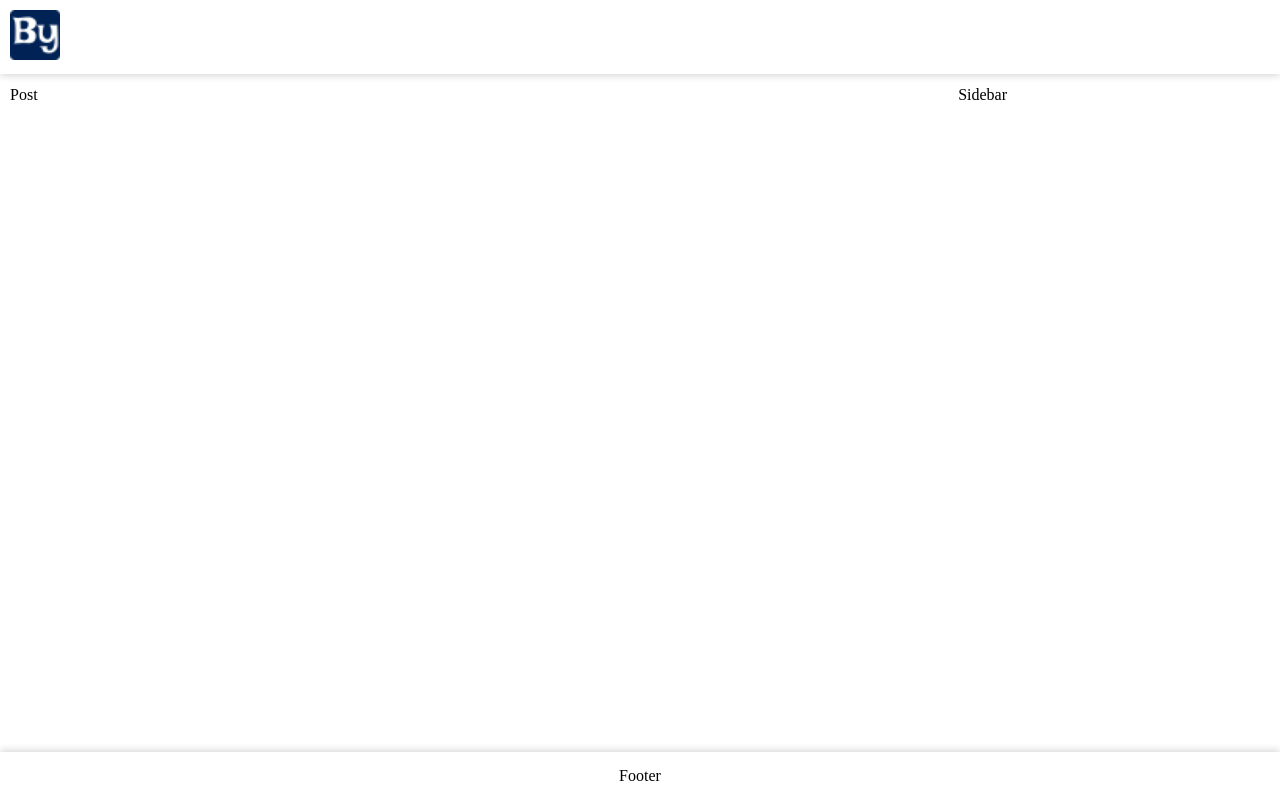
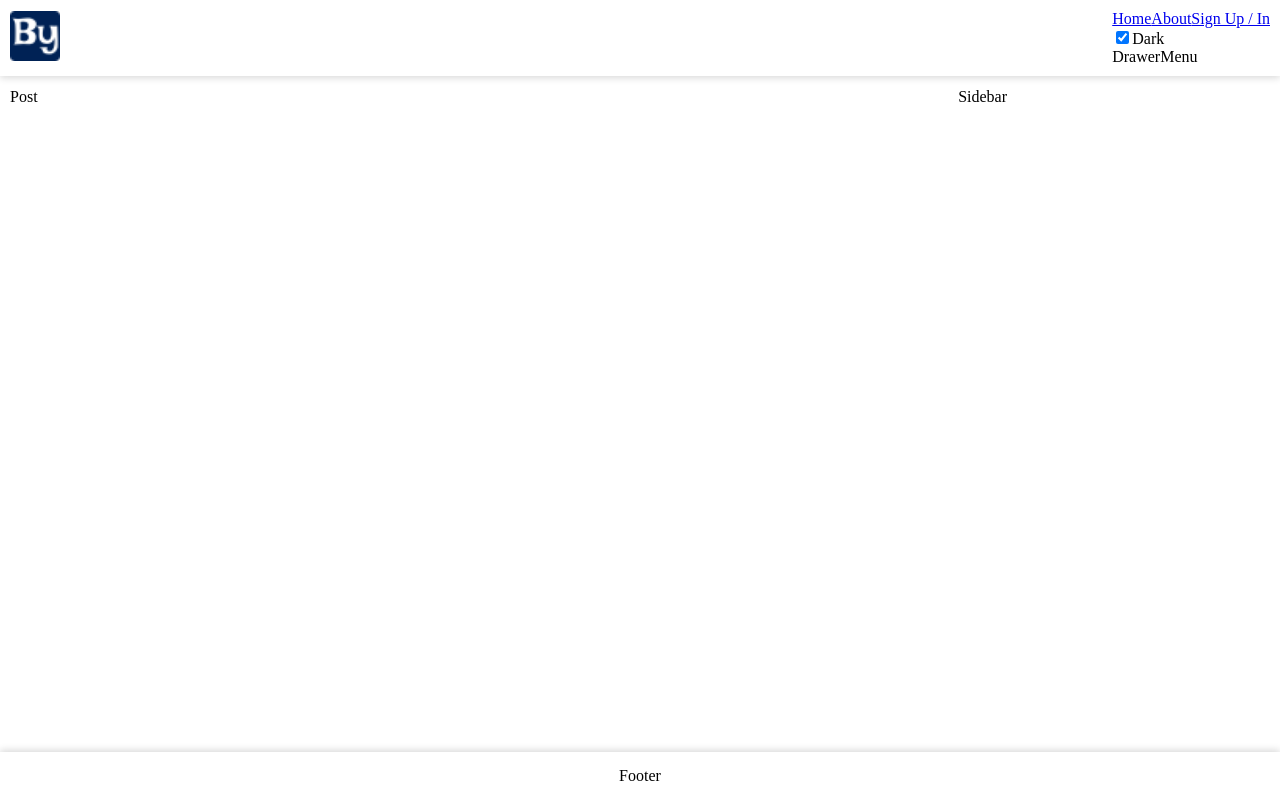
Before and after one commit to OdilovMM/blog-frontend-server-nestjs, a React (Vite) app: page / in a window 1280 px wide. Built offline with nearby package versions, Linux system fonts and the light colour scheme.

Commit message:
add: header menu and redux state

```diff
--- /dev/null
+++ b/src/app/hooks.ts
@@ -0,0 +1,6 @@
+import { TypedUseSelectorHook, useDispatch, useSelector } from 'react-redux';
+import type { RootState, AppDispatch } from './store';
+
+// Use throughout your app instead of plain `useDispatch` and `useSelector`
+export const useAppDispatch = () => useDispatch<AppDispatch>();
+export const useAppSelector: TypedUseSelectorHook<RootState> = useSelector;
--- a/src/features/store.ts
+++ b/src/app/store.ts
@@ -1,9 +1,11 @@
 import { configureStore, ThunkAction, Action } from "@reduxjs/toolkit";
-import { rootApi } from "./rootApi";
+import { rootApi } from "../features/rootApi";
+import authReducer from '../features/auth/slice/authSlice';
 
 export const store = configureStore({
     reducer: {
         [rootApi.reducerPath]: rootApi.reducer,
+        auth: authReducer
     },
     middleware: (getDefaultMiddleware) => getDefaultMiddleware().concat(rootApi.middleware)
 })
--- /dev/null
+++ b/src/features/auth/slice/authSlice.ts
@@ -0,0 +1,31 @@
+import { createSlice, PayloadAction } from "@reduxjs/toolkit";
+import { UserDto } from "../dtos/user.dto";
+import { authApi } from "../api/authApi";
+import { RootState } from "../../../app/store";
+
+
+interface AuthState {
+    user: UserDto | null
+}
+
+const initialState: AuthState = {
+    user: null
+}
+
+
+const authSlice = createSlice({
+    name: 'auth',
+    initialState,
+    reducers: {},
+    extraReducers(builder) {
+        builder.addMatcher(authApi.endpoints.signIn.matchFulfilled,
+            (state, action:PayloadAction<UserDto>)=> {
+                state.user = action.payload;
+            }
+
+        )
+    }
+})
+
+export default authSlice.reducer;
+export const selectCurrentUser = (state: RootState)=> state.auth;
--- a/src/features/common/components/Header.tsx
+++ b/src/features/common/components/Header.tsx
@@ -1,8 +1,16 @@
-import React from 'react';
+import React, { useState } from 'react';
 import { NavLink } from 'react-router-dom';
 import logo from '../../../assets/logo.png';
+import DesktopMenu from './menus/DesktopMenu';
+import { selectCurrentUser } from '../../auth/slice/authSlice';
+import { useAppSelector } from '../../../app/hooks';
+import DrawerMenu from './menus/DrawerMenu';
 
 const Header = () => {
+  const { user } = useAppSelector(selectCurrentUser);
+  const [dark, setDark] = useState(true);
+  const handleChangeTheme = () => {};
+
   return (
     <header>
       <div className="logo">
@@ -11,7 +19,20 @@ const Header = () => {
         </NavLink>
       </div>
 
-      <div className="menu"></div>
+      <div className="menu">
+        <DesktopMenu user={user} />
+        <span className="sp-border">
+          <input
+            type="checkbox"
+            id="dark"
+            name="dark"
+            checked={dark}
+            onChange={handleChangeTheme}
+          />
+          <label htmlFor="dark">Dark</label>
+        </span>
+        <DrawerMenu user={user} />
+      </div>
     </header>
   );
 };
--- /dev/null
+++ b/src/features/common/components/menus/DesktopMenu.tsx
@@ -0,0 +1,29 @@
+import React from 'react';
+import { UserDto } from '../../../auth/dtos/user.dto';
+import { NavLink } from 'react-router-dom';
+
+const DesktopMenu = ({ user }: { user: UserDto | null }) => {
+  return (
+    <div className="desk-menu">
+      <NavLink to="/" className={({ isActive }) => (isActive ? 'active' : '')}>
+        Home
+      </NavLink>
+      <NavLink
+        to="/about"
+        className={({ isActive }) => (isActive ? 'active' : '')}
+      >
+        About
+      </NavLink>
+      {!user && (
+        <NavLink
+          to="/auth"
+          className={({ isActive }) => (isActive ? 'active' : '')}
+        >
+          Sign Up / In
+        </NavLink>
+      )}
+    </div>
+  );
+};
+
+export default DesktopMenu;
--- /dev/null
+++ b/src/features/common/components/menus/DrawerMenu.tsx
@@ -0,0 +1,8 @@
+import React from 'react';
+import { UserDto } from '../../../auth/dtos/user.dto';
+
+const DrawerMenu = ({ user }: { user: UserDto | null }) => {
+  return <div>DrawerMenu</div>;
+};
+
+export default DrawerMenu;
--- a/src/main.tsx
+++ b/src/main.tsx
@@ -5,7 +5,7 @@ import App from './App.tsx';
 import { closeSnackbar, SnackbarProvider } from 'notistack';
 import { Route, BrowserRouter, Routes } from 'react-router-dom';
 import { Provider } from 'react-redux';
-import { store } from './features/store.ts';
+import { store } from './app/store.ts';
 
 createRoot(document.getElementById('root')!).render(
   <StrictMode>
```
